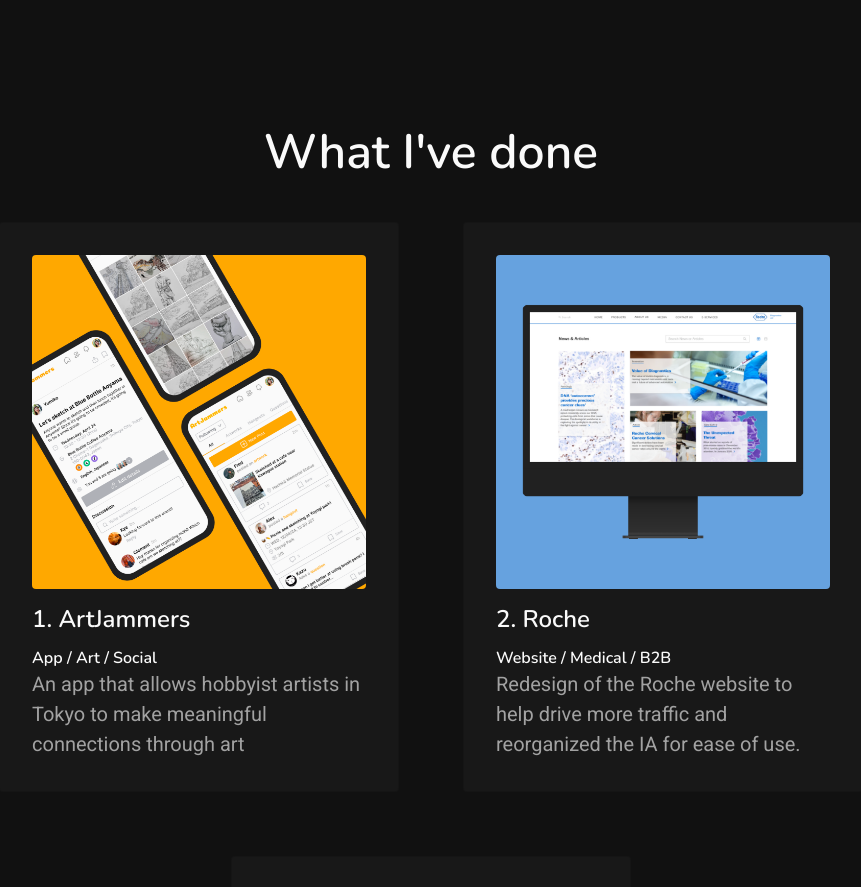
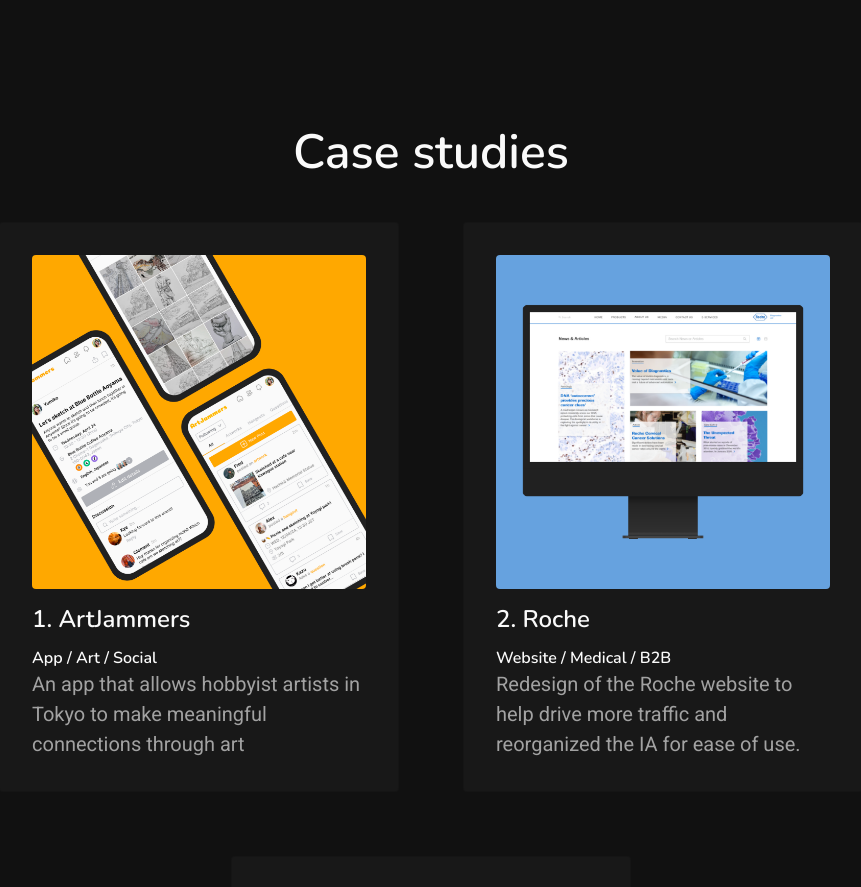
Before and after one commit to kazmakai/uxPortfolio, a React (Vite) app: page / in a window 1280 px wide. Shown: the part 860-1747 px from the top of the page, without its empty margins (209-1070 px from the left). Built offline with nearby package versions, Linux system fonts and the light colour scheme.

Commit message:
changed works section title

```diff
--- a/src/components/Contact/Contact.css
+++ b/src/components/Contact/Contact.css
@@ -80,7 +80,7 @@
     }
 
     .contact-container h3 {
-        width: 600px;
+        width: 400px;
         text-align: left;
     }
 }
--- a/src/components/Contact/index.jsx
+++ b/src/components/Contact/index.jsx
@@ -5,7 +5,9 @@
         <section id="contact">
             <div className='contact-container'>
                 <h1>Get in touch</h1>
-                <h3>Thanks for visiting my website! If you ever want a quick chat over coffee/tea &#40;in-person or virtually&#41;, feel free to ping me over social media or via email!</h3>
+                <h3>Thanks for visiting my website!
+                    <br />
+                If you ever want a quick chat over coffee/tea &#40;in-person or virtually&#41;, feel free to ping me over social media or via email!</h3>
             </div>
         </section>
 
--- a/src/components/Works/index.jsx
+++ b/src/components/Works/index.jsx
@@ -5,7 +5,7 @@
     return (
         <section id="works">
 
-                <h2>What I've done</h2>
+                <h2>Case studies</h2>
                 <div className="cards-container">
                     <div className="card">
                         <Link to="/case-study-1"><img src="assets/images/CaseStudy1/projectthumbnail1.png" alt="artjammers" /></Link>
```
